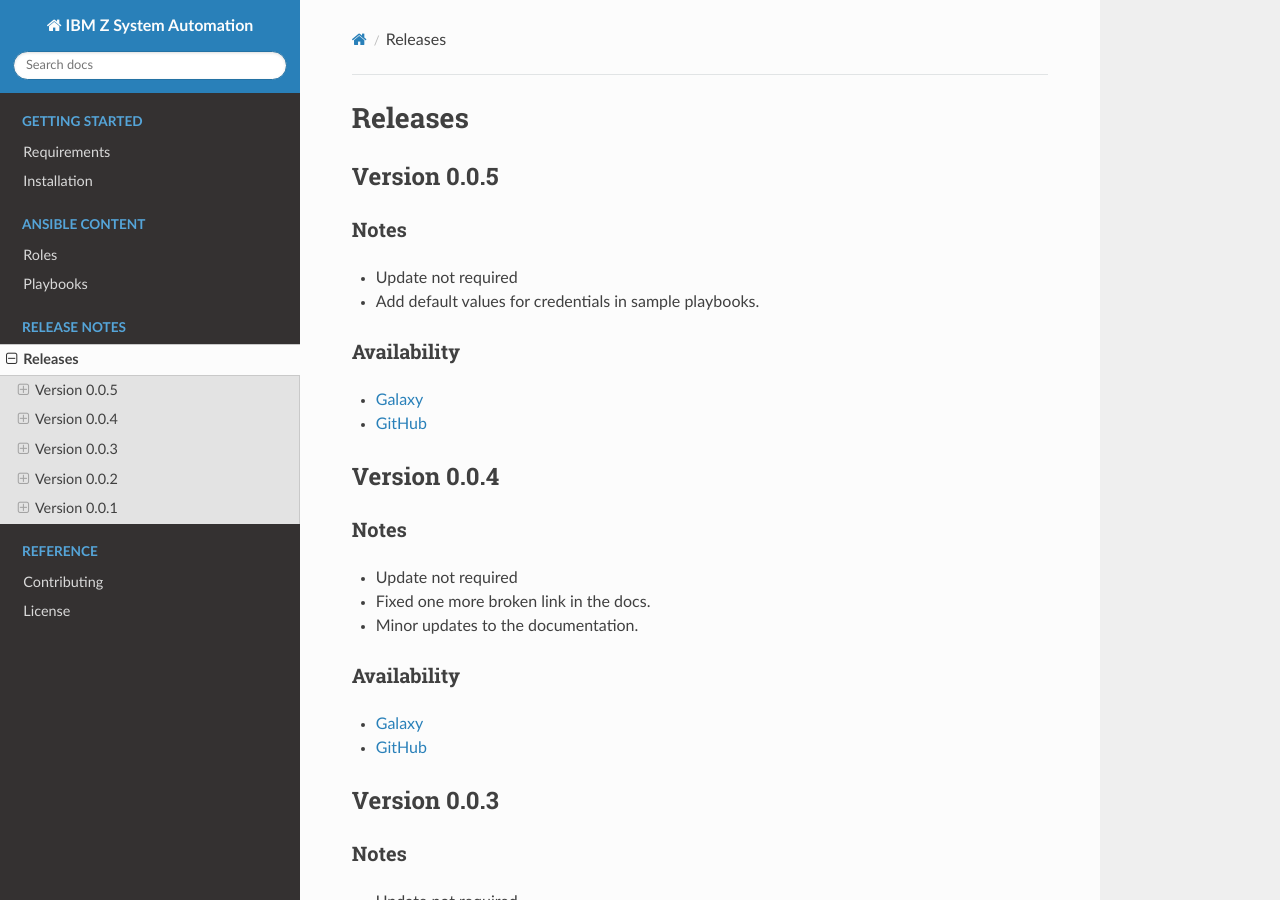
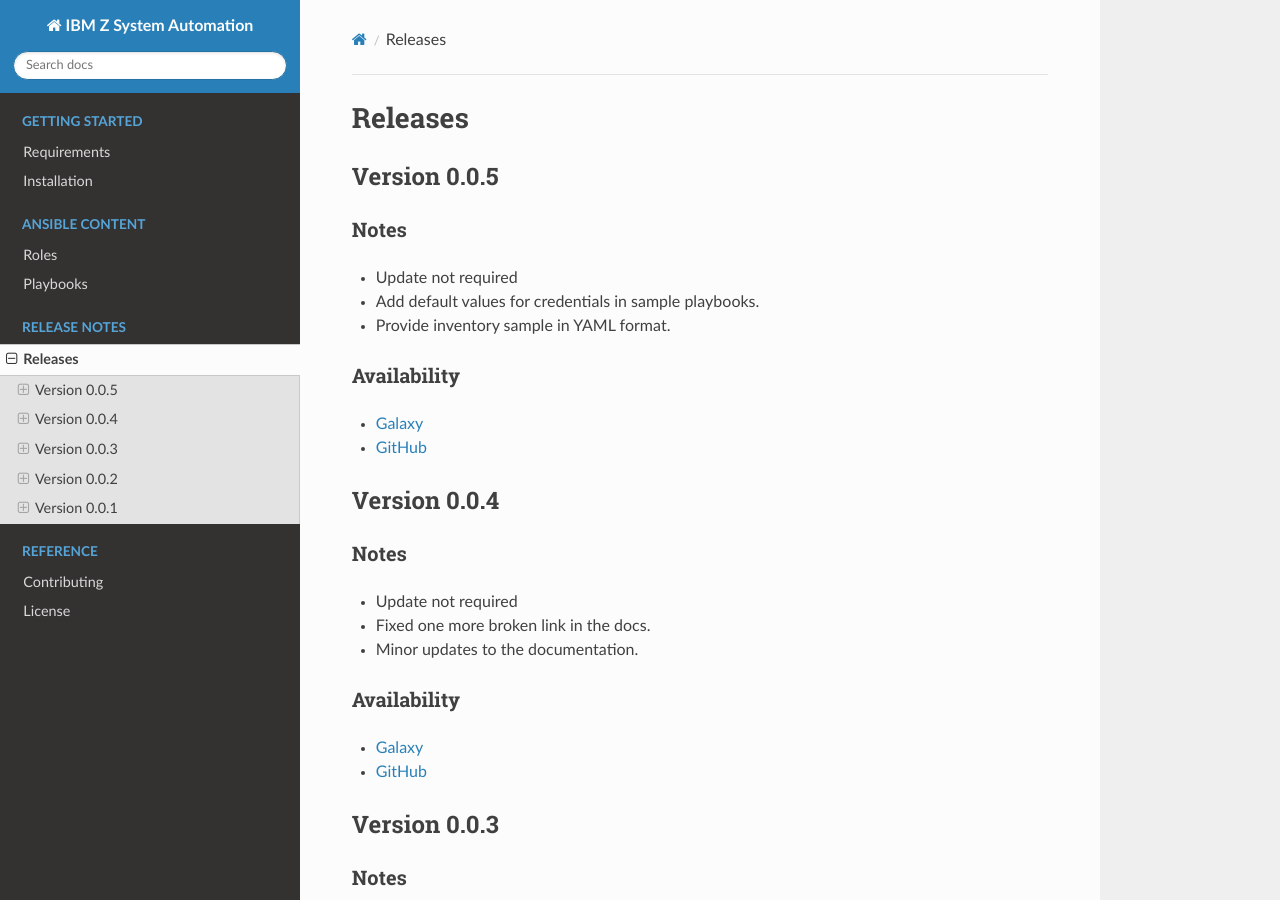
Before and after one commit to ansible-collections/ibm_zos_sysauto, a Sphinx documentation site: the page built from docs/source/release_notes.rst, in a window 1280 px wide and 900 px high. Built offline with Sphinx 7.4.7 and the Read the Docs theme 2.0.0, drawn with Linux system fonts in a browser that asks for light colours.

Commit message:
update release notes

```diff
--- a/docs/source/release_notes.rst
+++ b/docs/source/release_notes.rst
@@ -14,6 +14,7 @@ Notes
 
 * Update not required
 * Add default values for credentials in sample playbooks.
+* Provide inventory sample in YAML format.
 
 Availability
 ------------
```
